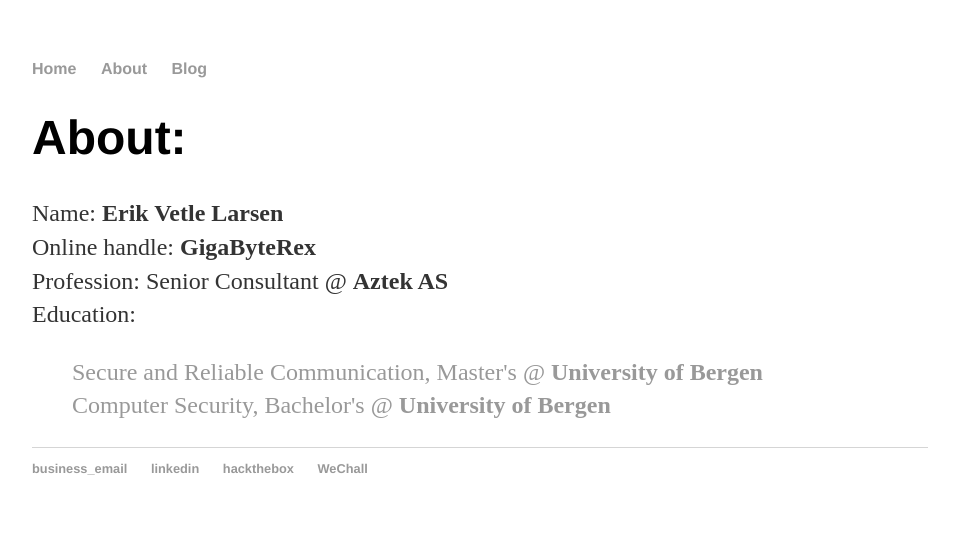
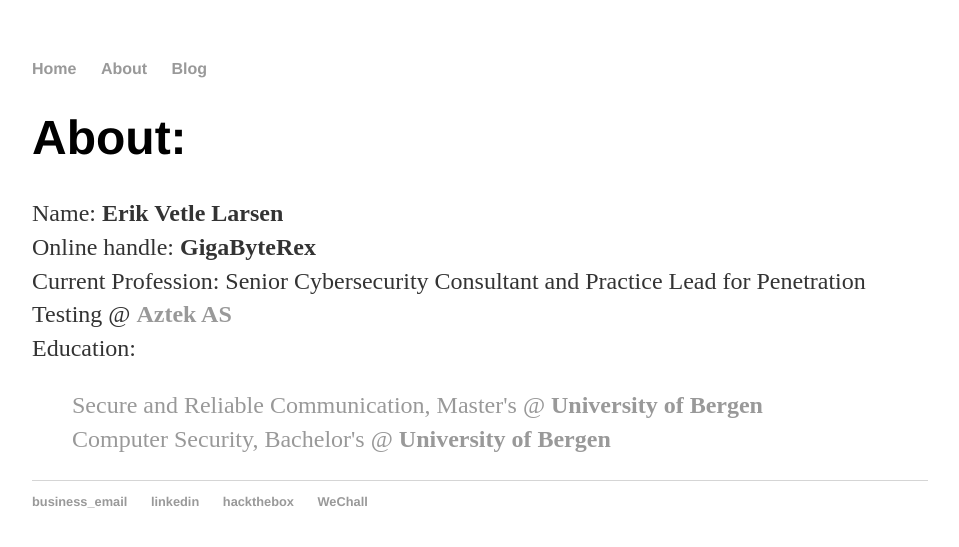
Before and after one commit to GigaByteRex/gigabyterex.github.io, a Jekyll site: the page built from about/index.html, in a window 1280 px wide. Shown: the top 547 px of the page, without its empty margins (160-1119 px from the left). Built offline with Jekyll 4.4.1, drawn with Linux system fonts in a browser that asks for light colours.

Commit message:
Updated current profession

```diff
--- a/about/index.html
+++ b/about/index.html
@@ -6,7 +6,7 @@ title: About GigaByteRex
 	<h1>About:</h1>
 	<p>Name: <b>Erik Vetle Larsen</b><br>
 	Online handle: <b>GigaByteRex</b><br>
-	Profession: Senior Consultant @ <b>Aztek AS</b><br>
+	Current Profession: Senior Cybersecurity Consultant and Practice Lead for Penetration Testing @ <a href=https://www.aztek.no><b>Aztek AS</b></a><br>
 	Education: <br></p>
 	<p style="margin-left: 40px"><a href=https://www.uib.no/en/studies/MAMN-INF/SI>Secure and Reliable Communication, Master's @ <b>University of Bergen</b></a><br>
 	<a href=https://www.uib.no/en/studies/BAMN-DSIK>Computer Security, Bachelor's @ <b>University of Bergen</b></a></p>
```
